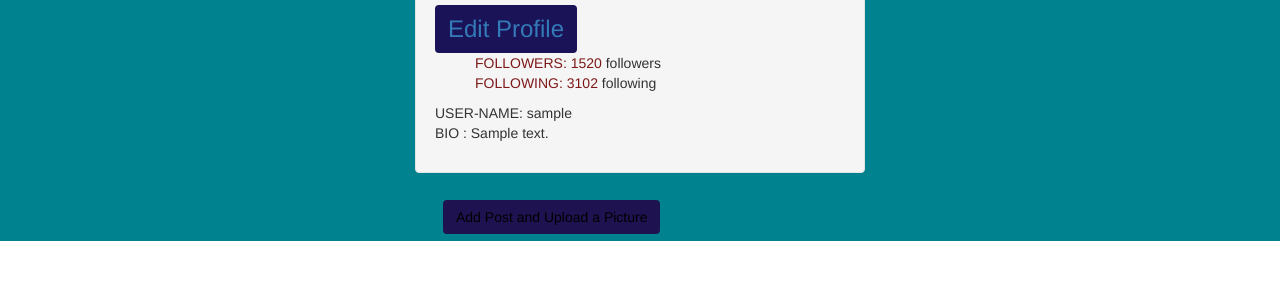
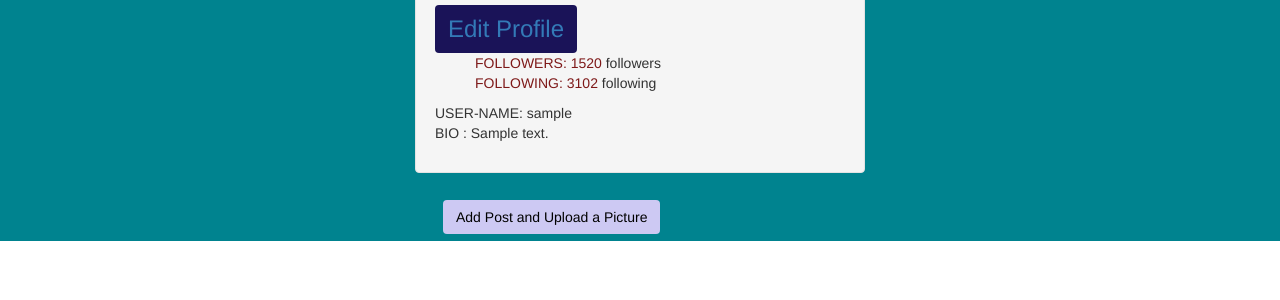
Before and after one commit to CarineIzere/Instagram, a Django app: page /upload/ in a window 1280 px wide. Shown: the part 475-775 px from the top of the page. Run offline with Django 3.2, Linux system fonts and the light colour scheme; a user stored in the database is signed in; tables that the repository leaves empty hold one stand-in row (values such as "Sample post"); some libraries are stand-ins or nearby versions; some web fonts are replaced.

Commit message:
change color of post picture button in profile.html

```diff
--- a/insta/templates/all-insta/profile.html
+++ b/insta/templates/all-insta/profile.html
@@ -24,7 +24,7 @@
          <div class="col-md-3 col-sm-3 col-xs-12 single_portfolio_text">
             <!-- End of profile section -->
             <div class="btn">
-             <button class="btn btn-outline-primary" style="color:black;width:100%; background-color:rgb(30, 19, 80);" data-toggle="modal" data-target="#myModal{{user.id}}">Add
+             <button class="btn btn-outline-primary" style="color:black;width:100%; background-color:rgb(205, 201, 243);" data-toggle="modal" data-target="#myModal{{user.id}}">Add
                 Post and Upload a Picture</button>
             </div>
             {% for data in images %}
```
